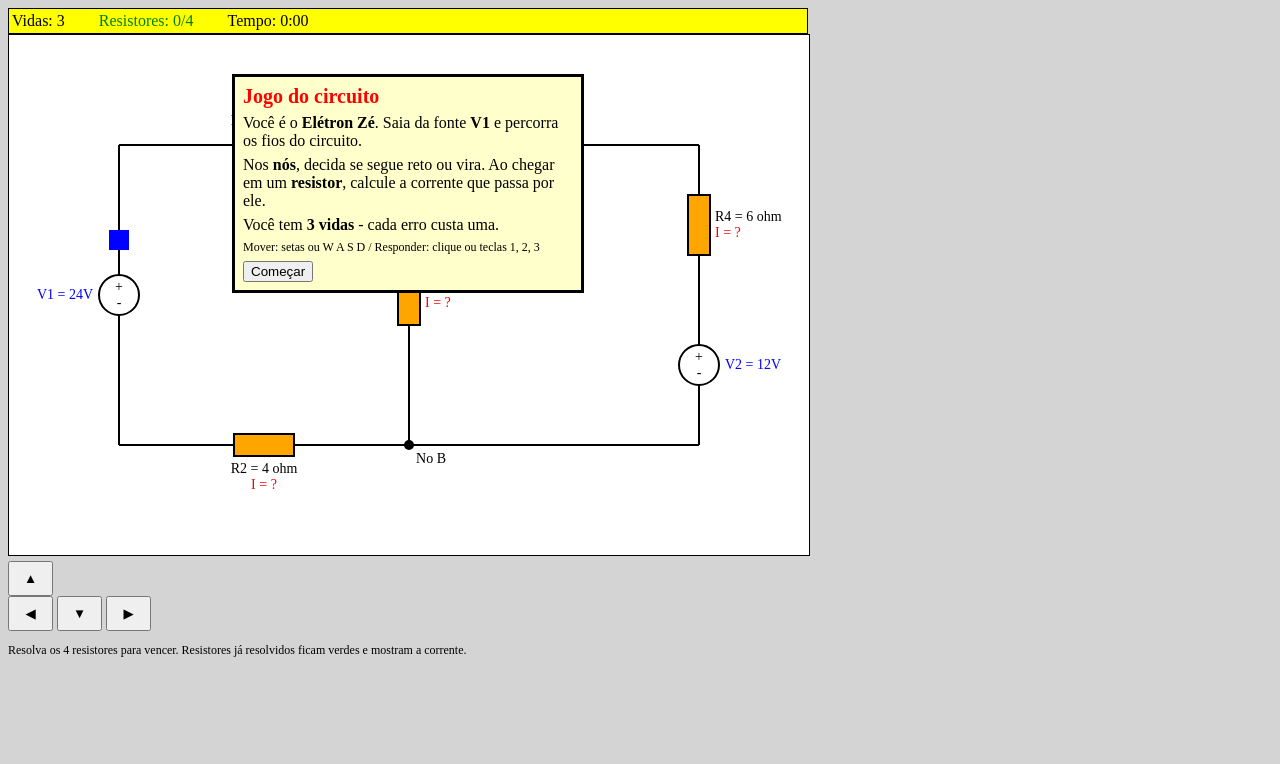
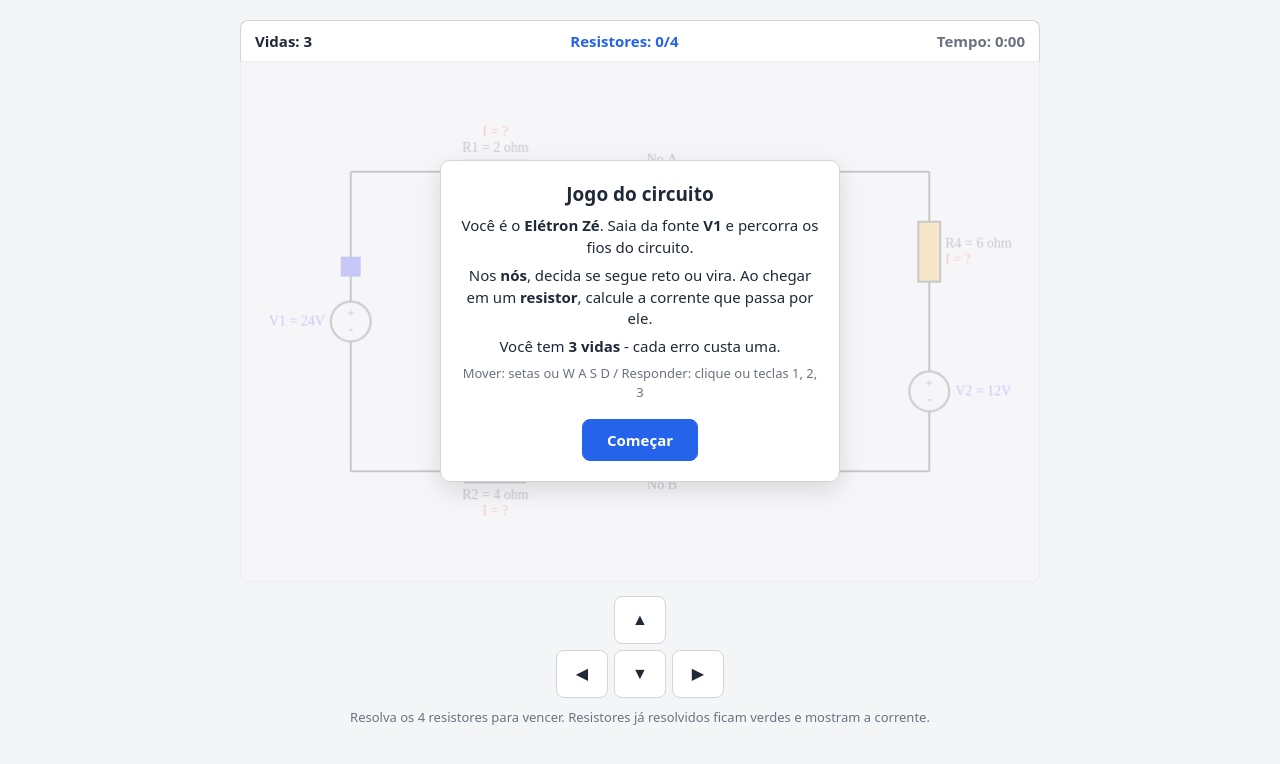
Before and after one commit to educerri/claud, a plain HTML site: page circuito-aventura/index.html in a window 1280 px wide. Drawn offline with Linux system fonts and the light colour scheme.

Commit message:
Aplica um visual limpo e neutro
Co-Authored-By: Claude Fable 5.2 <noreply@anthropic.com>
Claude-Session: https://claude.ai/code/session_0132bRtJ4c9KqHj1sgAVqZkK

```diff
--- a/circuito-aventura/style.css
+++ b/circuito-aventura/style.css
@@ -1,48 +1,80 @@
+* { box-sizing: border-box; }
 body {
-  background-color: #d4d4d4;
-  font-family: "Times New Roman", serif;
-  margin: 8px;
+  margin: 0; padding: 20px 16px;
+  background: #f4f5f7; color: #1f2937;
+  font-family: system-ui, -apple-system, "Segoe UI", Roboto, Arial, sans-serif;
+  font-size: 15px;
 }
-h1 {
-  font-family: "Comic Sans MS", cursive;
-  color: blue;
-  text-decoration: underline;
-  font-size: 22px;
+#game { width: 100%; max-width: 800px; margin: 0 auto; }
+
+#hud {
+  display: flex; justify-content: space-between;
+  background: #fff; border: 1px solid #d1d5db; border-bottom: 0;
+  border-radius: 8px 8px 0 0; padding: 10px 14px; font-weight: 600;
 }
-#game { width: 800px; max-width: 100%; }
-
-#hud { background-color: yellow; border: 1px solid black; padding: 3px; }
-#hud div { display: inline; margin-right: 30px; }
-#progress { color: green; }
+#progress { color: #2563eb; }
+#timer { color: #6b7280; font-variant-numeric: tabular-nums; }
 
 #stage { position: relative; }
-canvas { display: block; width: 100%; background-color: white; border: 1px solid black; }
+canvas {
+  display: block; width: 100%; height: auto; background: #fff;
+  border: 1px solid #d1d5db; border-radius: 0 0 8px 8px;
+}
 
-.overlay { position: absolute; top: 0; left: 0; right: 0; bottom: 0; display: none; }
-.overlay.show { display: block; }
+.overlay {
+  position: absolute; inset: 0; display: none;
+  align-items: center; justify-content: center; padding: 12px;
+  background: rgba(244, 245, 247, .82); border-radius: 0 0 8px 8px;
+}
+.overlay.show { display: flex; }
 .card {
-  background-color: #ffffcc;
-  border: 3px solid black;
-  width: 330px; max-width: 95%;
-  margin: 40px auto 0 auto;
-  padding: 8px;
+  background: #fff; border: 1px solid #d1d5db; border-radius: 10px;
+  box-shadow: 0 8px 24px rgba(0, 0, 0, .12);
+  width: 100%; max-width: 400px; max-height: 100%; overflow: auto;
+  padding: 20px; text-align: center;
 }
-.card h2 { margin: 0; font-size: 20px; color: red; }
-.card p { margin: 6px 0; }
-.card.shake { background-color: #ff9999; }
+.card h2 { margin: 0 0 8px; font-size: 19px; }
+.card p { margin: 6px 0; line-height: 1.45; }
+.card.shake { border-color: #dc2626; }
 
-.chip { display: block; font-weight: bold; }
-.formula { font-size: 18px; margin: 6px 0; }
-.options button { display: block; margin-bottom: 4px; width: 120px; }
-.options button.wrong { color: red; }
-.options button.right { background-color: lime; }
-.options kbd { font-family: inherit; }
-#feedback { font-weight: bold; min-height: 20px; }
-#feedback.ok { color: green; }
-#feedback.no { color: red; }
-.small { font-size: 12px; }
+.data { margin: 12px 0 4px; }
+.chip {
+  display: inline-block; margin: 3px; padding: 5px 10px;
+  background: #f3f4f6; border-radius: 6px; font-weight: 600;
+}
+.formula { margin: 8px 0 12px; font-size: 18px; color: #2563eb; font-weight: 600; }
+
+.options { display: grid; gap: 8px; }
+.options button, .btn {
+  font: inherit; font-weight: 600; padding: 10px; cursor: pointer;
+  background: #fff; color: #1f2937; border: 1px solid #d1d5db; border-radius: 8px;
+}
+.options button:hover:not(:disabled) { border-color: #2563eb; }
+.options button:disabled { cursor: default; }
+.options button.wrong { color: #dc2626; border-color: #dc2626; background: #fef2f2; }
+.options button.right { color: #15803d; border-color: #16a34a; background: #f0fdf4; }
+.options kbd { font: inherit; color: #9ca3af; margin-right: 6px; }
+.btn { background: #2563eb; border-color: #2563eb; color: #fff; padding: 10px 24px; margin-top: 12px; }
+.btn:hover { background: #1d4ed8; }
+
+#feedback { min-height: 1.4em; margin-top: 10px; font-weight: 600; }
+#feedback.ok { color: #15803d; }
+#feedback.no { color: #dc2626; }
+.small { font-size: 13px; color: #6b7280; }
 .big { margin: 0; }
 
-#pad { margin-top: 5px; }
-#pad button { width: 45px; height: 35px; touch-action: none; }
-.help { font-size: 12px; }
+#pad {
+  display: grid; grid-template-columns: repeat(3, 52px); grid-template-rows: repeat(2, 48px);
+  gap: 6px; justify-content: center; margin-top: 14px;
+}
+#pad br { display: none; }
+#pad button {
+  font-size: 16px; background: #fff; color: #1f2937;
+  border: 1px solid #d1d5db; border-radius: 8px; touch-action: none; user-select: none;
+}
+#pad button:active { background: #e5e7eb; }
+#pad [data-d="up"] { grid-column: 2; }
+#pad [data-d="left"] { grid-column: 1; grid-row: 2; }
+#pad [data-d="down"] { grid-column: 2; grid-row: 2; }
+#pad [data-d="right"] { grid-column: 3; grid-row: 2; }
+.help { margin-top: 10px; text-align: center; font-size: 13px; color: #6b7280; }
```
